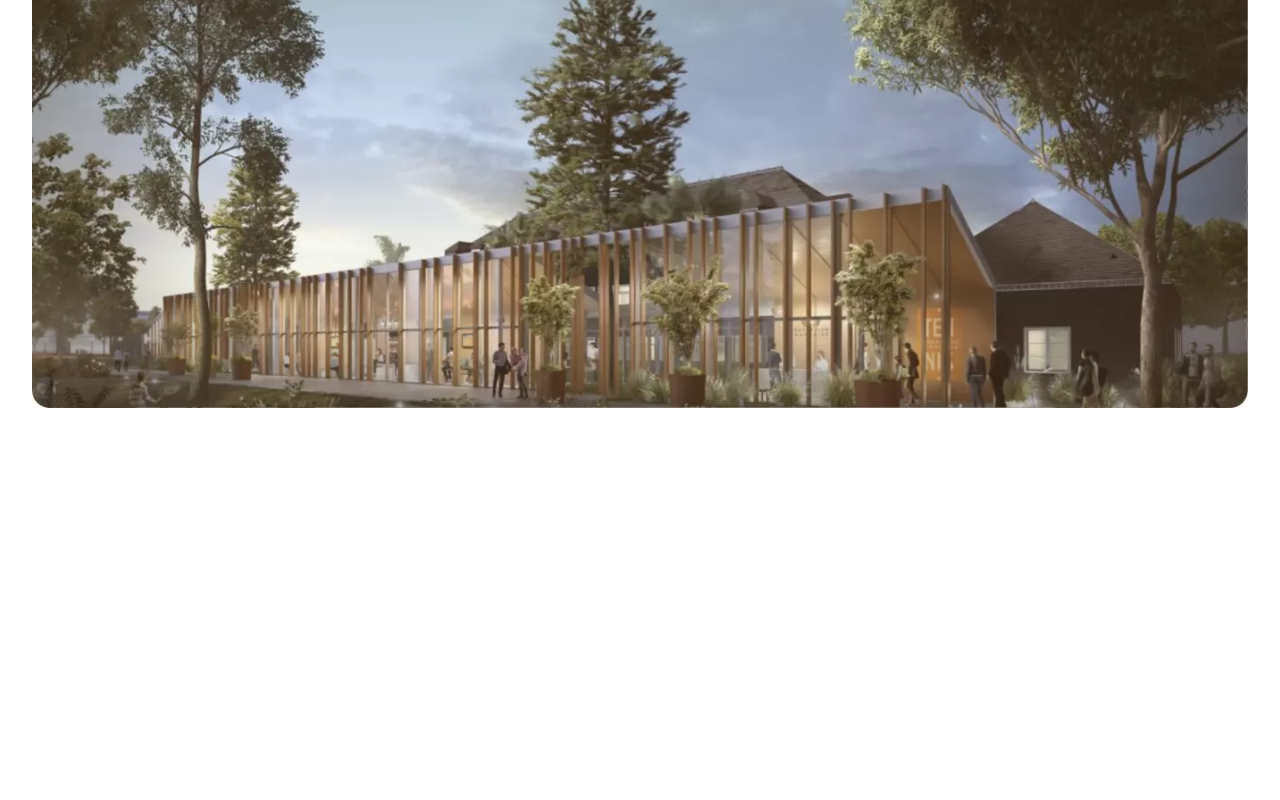
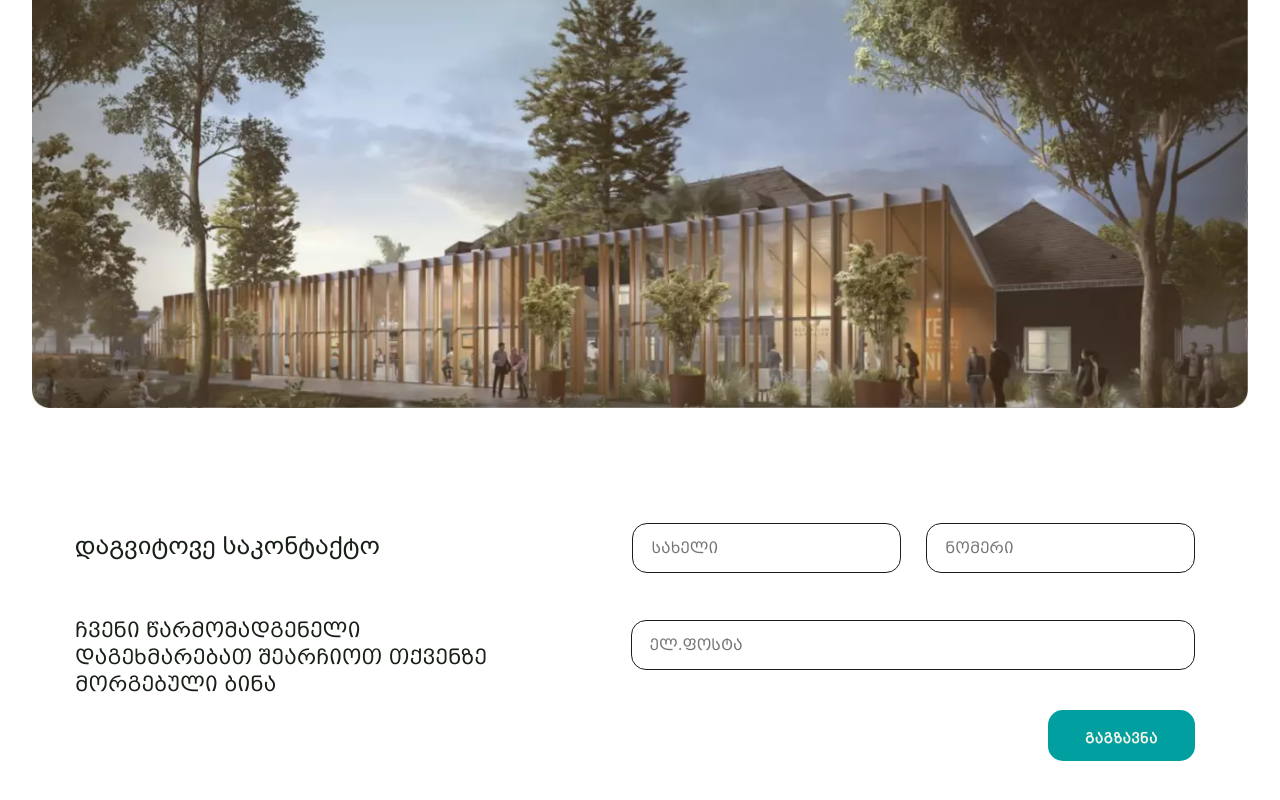
Before and after one commit to Desp0o/panorama_varketili, a React (Create React App) app: page / in a window 1280 px wide. Shown: the part 2604-3404 px from the top of the page. Before the commit the page ends 3012 px from the top, so only its background shows below. Built offline with nearby package versions, Linux system fonts and the light colour scheme.

Commit message:
finished contact form skeleton

```diff
--- a/package.json
+++ b/package.json
@@ -4,6 +4,7 @@
   "version": "0.1.0",
   "private": true,
   "dependencies": {
+    "@emailjs/browser": "^3.10.0",
     "@testing-library/jest-dom": "^5.16.5",
     "@testing-library/react": "^13.4.0",
     "@testing-library/user-event": "^13.5.0",
--- a/src/components/MainPage.js
+++ b/src/components/MainPage.js
@@ -2,6 +2,7 @@ import {React, useEffect, useState, useRef} from "react";
 import Flats from "./Flats/Flats";
 import WhyPanorama from './whyPanorama/WhyPanorama'
 import Features from "./features/Features";
+import Contact from './contact/Contact'
 
 import '../styles/navbar.css'
 import '../styles/slider.css'
@@ -180,6 +181,8 @@ export default function MainPage() {
         <WhyPanorama />
 
         <Features />
+
+        <Contact />
         </>
     )
 }
--- /dev/null
+++ b/src/components/contact/Contact.css
@@ -0,0 +1,115 @@
+.contact{
+    padding-top: 115px;
+    padding-bottom: 93px;
+    display: flex;
+}
+
+.contact_left{
+    width: 40%;
+    padding-top: 8px;
+    padding-left: 75px;
+    display: flex;
+    flex-direction: column;
+    gap: 57px;
+}
+
+.contact_header{
+    font-family: 'BPG Arial';
+    font-style: normal;
+    font-weight: 400;
+    font-size: 25px;
+    line-height: 29px;
+    /* identical to box height */
+    color: #171F17;
+}
+
+.contact_paragraph{
+    font-family: 'BPG Mrgvlovani';
+    font-style: normal;
+    font-weight: 400;
+    font-size: 20px;
+    line-height: 27px;
+    color: #171F17;
+}
+
+.contact_right{
+    width: 60%;
+    padding-right: 85px;
+}
+
+.name_and_number{
+    width: 100%;
+    display: flex;
+    align-items: center;
+    justify-content: flex-end;
+    gap: 25px;
+}
+
+.name_and_number input{
+    width: 40%;
+    height: 50px;
+    border: 1px solid #171F17;
+    border-radius: 15px;
+}
+
+.email_input_div{
+    width: 100%;
+    display: flex;
+    align-items: center;
+    justify-content: flex-end;
+}
+
+.email_input_div input{
+    width: 84%;
+    height: 50px;
+    border: 1px solid #171F17;
+    border-radius: 15px;
+    margin-top: 47px;
+}
+
+input{
+    box-sizing: border-box;
+    padding-left: 18px;
+    font-family: 'BPG Mrgvlovani';
+    font-style: normal;
+    font-weight: 400;
+    font-size: 15px;
+    line-height: 20px;
+
+    color: #171F17;
+}
+
+input:focus{
+    background-color: #D8E5D6;
+    outline: none;
+}
+
+.submit_btn{
+    width: 100%;
+    display: flex;
+    justify-content: flex-end;
+}
+
+.submit_btn button{
+    margin-top: 40px;
+    width: 147.38px;
+    height: 50.39px;
+    background-color: #029FA0;
+    border-radius: 15px;
+    border: none;
+    cursor: pointer;
+
+    display: flex;
+    align-items: center;
+    justify-content: center;
+}
+
+button span{
+    font-family: 'bpg web 001';
+    font-style: normal;
+    font-weight: 400;
+    font-size: 15px;
+    line-height: 17px;
+    margin-top: 8px;
+    color: #F4F3E7;
+}
--- /dev/null
+++ b/src/components/contact/Contact.js
@@ -0,0 +1,52 @@
+import {React, useEffect, useState, useRef} from "react";
+import emailjs from '@emailjs/browser';
+
+import './Contact.css'
+
+export default function Contact(){
+    const form = useRef();
+
+    const sendEmail = (e) => {
+        e.preventDefault();
+
+        emailjs.sendForm('YOUR_SERVICE_ID', 'YOUR_TEMPLATE_ID', form.current, 'YOUR_PUBLIC_KEY')
+          .then((result) => {
+              console.log(result.text);
+          }, (error) => {
+              console.log(error.text);
+          });
+      };
+
+    return(
+        <div className="contact">
+            <div className="contact_left">
+                <h2 className="contact_header">დაგვიტოვე საკონტაქტო</h2>
+
+                <p className="contact_paragraph">
+                    ჩვენი წარმომადგენელი დაგეხმარებათ შეარჩიოთ თქვენზე მორგებული ბინა
+                </p>
+
+            </div>
+
+            <div className="contact_right">
+            <form ref={form} onSubmit={sendEmail}>
+                <div className="name_and_number">
+                    <input type="text" name="user_name" placeholder="სახელი"/>
+                    <input type="text" name="user_number" placeholder="ნომერი"/>
+                </div>
+
+                <div className="email_input_div">
+                    <input className="email" type="email" name="user_email"  placeholder="ელ.ფოსტა"/>
+                </div>
+
+                <div className="submit_btn">
+                    <button type="submit">
+                        <span>გაგზავნა</span>
+                    </button>
+                </div>
+
+            </form>
+            </div>
+        </div>
+    )
+}
```
Also changed, not shown: 1 other file (tests, documents, lock files or other folders).
